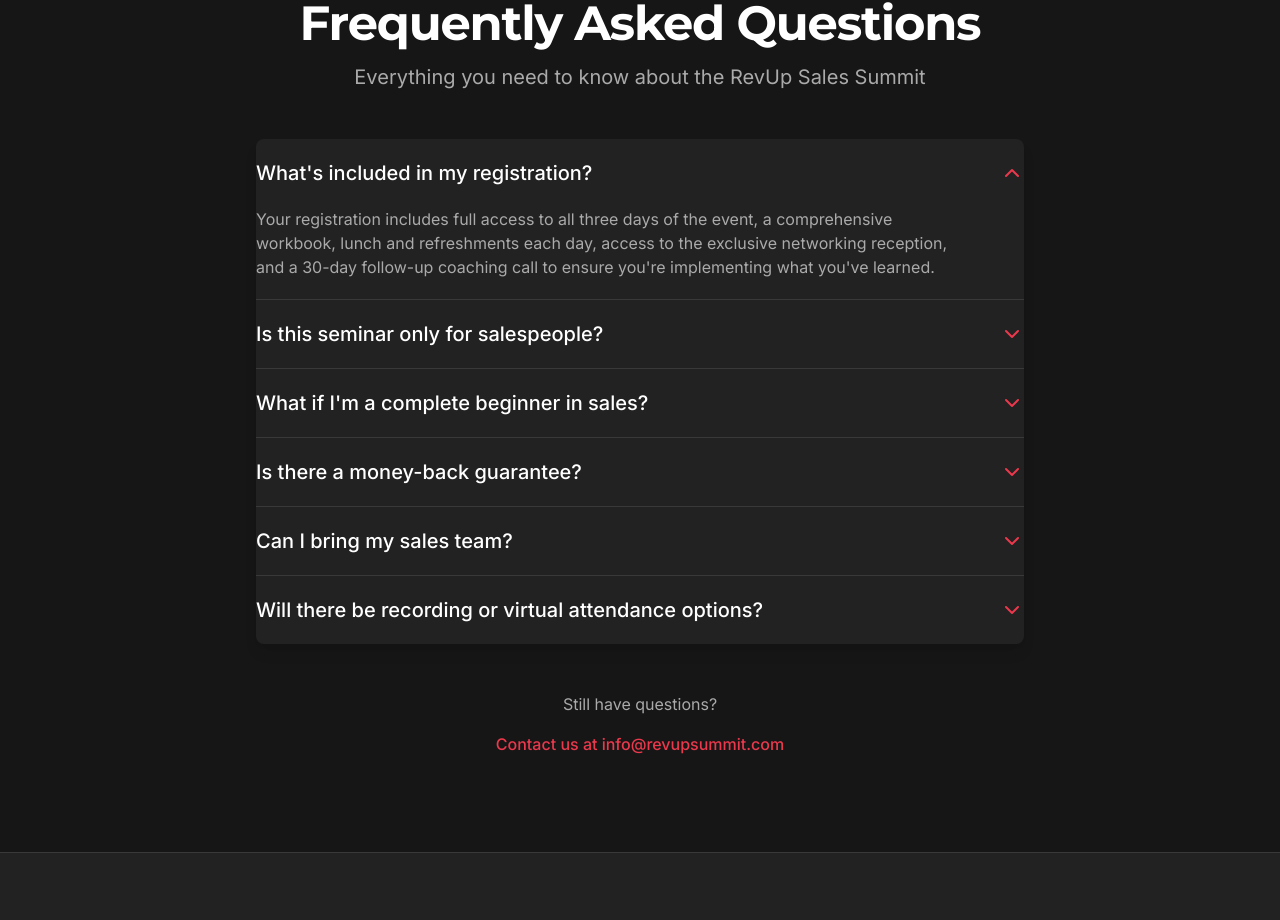
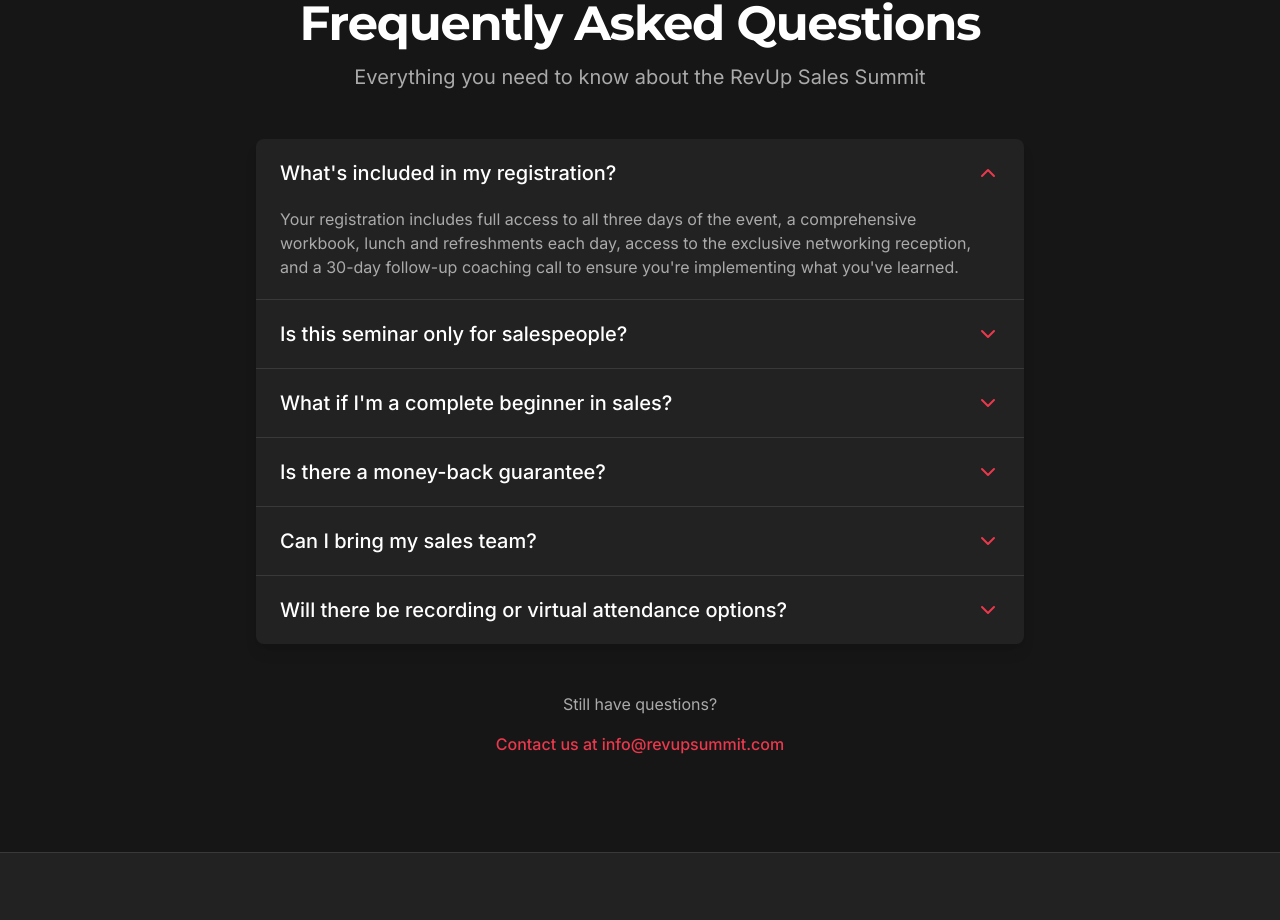
Before and after one commit to MahjongDon/revup-sales-landing, a React (Vite) app: page / in a window 1280 px wide. Shown: the part 5968-6888 px from the top of the page. Built offline with nearby package versions, Linux system fonts and the light colour scheme.

Commit message:
Fix: FAQ item spacing and alignment
Adjust spacing and alignment of the FAQ item's question, arrow, and text content.

```diff
--- a/src/components/sections/FAQ.tsx
+++ b/src/components/sections/FAQ.tsx
@@ -15,21 +15,23 @@ const FAQItem = ({ question, answer, isOpen, toggleOpen }: FAQItemProps) => {
   return (
     <div className="border-b border-white/10 last:border-b-0">
       <button
-        className="flex justify-between items-center w-full py-5 text-left focus:outline-none"
+        className="flex justify-between items-center w-full py-5 text-left focus:outline-none px-6"
         onClick={toggleOpen}
       >
-        <h3 className="text-lg md:text-xl font-medium text-white pr-16">{question}</h3>
-        {isOpen ? (
-          <ChevronUp className="text-revup-red flex-shrink-0" />
-        ) : (
-          <ChevronDown className="text-revup-red flex-shrink-0" />
-        )}
+        <h3 className="text-lg md:text-xl font-medium text-white pr-8">{question}</h3>
+        <div className="ml-auto">
+          {isOpen ? (
+            <ChevronUp className="text-revup-red flex-shrink-0" />
+          ) : (
+            <ChevronDown className="text-revup-red flex-shrink-0" />
+          )}
+        </div>
       </button>
 
       <div
         className={cn(
           "overflow-hidden transition-all duration-300",
-          isOpen ? "max-h-96 opacity-100 pb-5 pr-16" : "max-h-0 opacity-0"
+          isOpen ? "max-h-96 opacity-100 pb-5 px-6" : "max-h-0 opacity-0"
         )}
       >
         <p className="text-revup-gray">{answer}</p>
```
